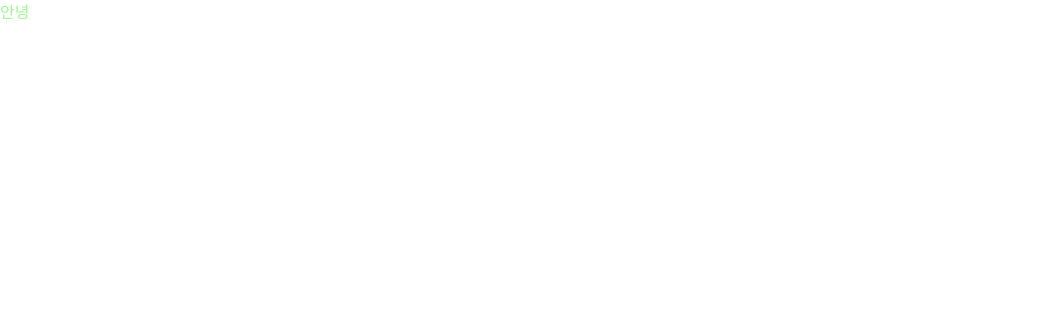
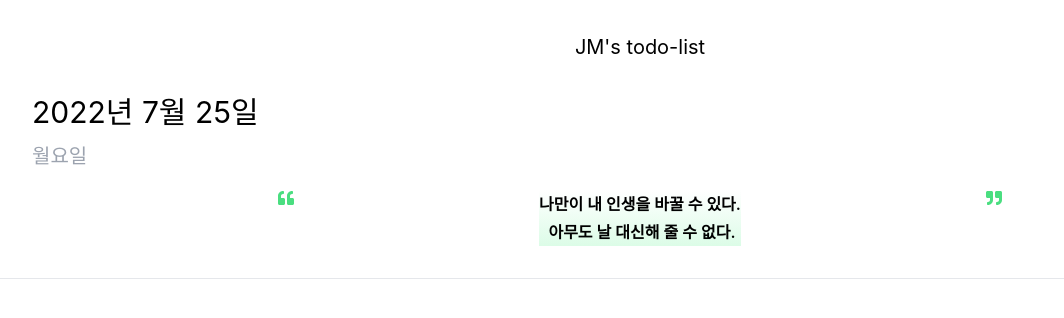
Before and after one commit to Jeong-mi/todo-list, a React (Create React App) app: page / in a window 1280 px wide. Shown: the top 318 px of the page, without its empty margins (0-1064 px from the left). Built offline with nearby package versions, Linux system fonts and the light colour scheme.

Commit message:
feat: todo-header 구현완료

```diff
--- a/package.json
+++ b/package.json
@@ -8,8 +8,9 @@
     "@testing-library/user-event": "^13.5.0",
     "react": "^18.2.0",
     "react-dom": "^18.2.0",
+    "react-icons": "^4.4.0",
     "react-scripts": "5.0.1",
-    "styled-component": "^2.8.0",
+    "styled-components": "^5.3.5",
     "web-vitals": "^2.1.4"
   },
   "scripts": {
--- a/src/App.js
+++ b/src/App.js
@@ -1,5 +1,7 @@
+import Home from "./pages/Home";
+
 function App() {
-  return <div className="text-checked">안녕</div>;
+  return <Home />;
 }
 
 export default App;
--- a/src/components/todoHead.jsx
+++ b/src/components/todoHead.jsx
@@ -0,0 +1,34 @@
+import styled from "styled-components";
+import { FaQuoteLeft, FaQuoteRight } from "react-icons/fa";
+import { maxims, dayOfWeek } from "../constant";
+
+const Maxim = styled.div`
+  display: flex;
+  justify-content: space-evenly;
+`;
+
+function TodoHead() {
+  const today = new Date();
+  const year = today.getFullYear();
+  const month = today.getMonth() + 1;
+  const date = today.getDate();
+  const day = today.getDay();
+
+  return (
+    <header className="m-8">
+      <h1 className="text-3xl">
+        {year}년 {month}월 {date}일
+      </h1>
+      <h2 className="mt-3 text-xl text-gray-400">{dayOfWeek[day]}요일</h2>
+      <Maxim className="mt-5">
+        <FaQuoteLeft className="text-green-400" />
+        <p className="font-semibold leading-7 text-center whitespace-pre-wrap bg-gradient-to-t from-green-100">
+          {maxims[Math.floor(Math.random() * maxims.length)]}
+        </p>
+        <FaQuoteRight className="text-green-400" />
+      </Maxim>
+    </header>
+  );
+}
+
+export default TodoHead;
--- /dev/null
+++ b/src/constant/index.js
@@ -0,0 +1,11 @@
+export const maxims = [
+  "자신감 있는 표정을 지으면, \n자신감이 생긴다.",
+  "작은 기회로부터 \n 종종 위대한 업적이 시작된다.",
+  "세상은 고통으로 가득하지만, \n그것을 극복하는 사람들로도 가득하다.",
+  "나만이 내 인생을 바꿀 수 있다.\n 아무도 날 대신해 줄 수 없다.",
+  "행복은 지배하여야 하고 \n불행은 극복해야 한다.",
+  "생각을 바꾸면 생각이 바뀝니다.",
+  "이 순간을 위해 행복하세요. \n 이 순간이 당신의 삶입니다.",
+];
+
+export const dayOfWeek = ["일", "월", "화", "수", "목", "금", "토"];
--- a/src/pages/Home.jsx
+++ b/src/pages/Home.jsx
@@ -0,0 +1,20 @@
+import styled from "styled-components";
+import TodoHead from "../components/todoHead";
+
+const Title = styled.div`
+  margin: 32px;
+  text-align: center;
+  font-size: 1.25rem;
+`;
+
+function Home() {
+  return (
+    <div>
+      <Title>JM's todo-list</Title>
+      <TodoHead />
+      <hr />
+    </div>
+  );
+}
+
+export default Home;
```
Also changed, not shown: 1 other file (tests, documents, lock files or other folders).
